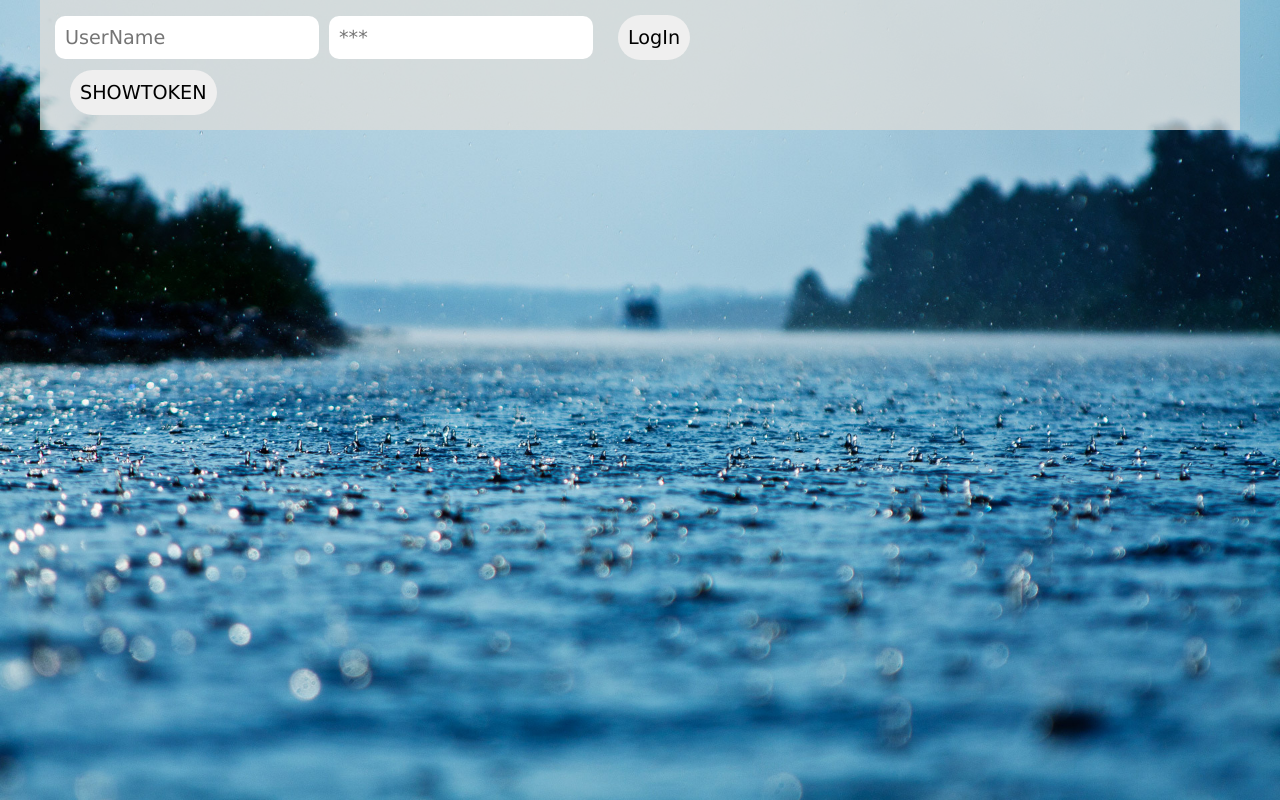
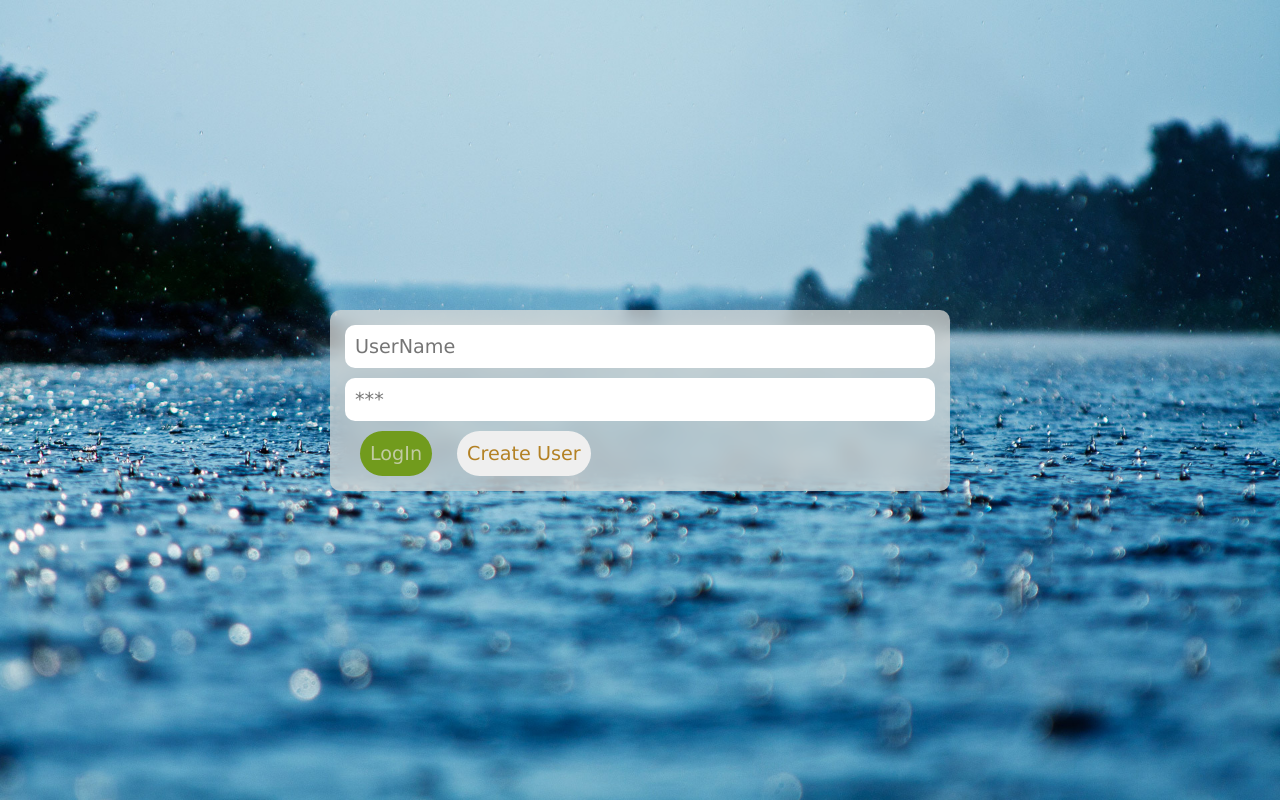
Before and after one commit to mcbauman/GenericData, a Vue app in the folder frontend/: page /settings in a window 1280 px wide. Built offline with nearby package versions, Linux system fonts and the light colour scheme; the HTML template or start-up script is replaced by a standard one.

Commit message:
CreateUser

```diff
--- a/frontend/src/App.vue
+++ b/frontend/src/App.vue
@@ -4,29 +4,33 @@ import {userStore} from "./stores/userSettings"
 import StartPage from "./StartPage.vue"
 
 const loginData=ref({})
+const createData=ref({role:"user"})
+const logCreate=ref(true)
 const user=userStore()
-
-function loginFunction(){
-  console.log("LogInData", loginData.value);
-  user.login(loginData.value)
-  console.log("TOKEN",user.token);
-}
-
-function printToken(){
-  console.log(user.token);
-}
 </script>
 
 <template>
   <StartPage v-if="user.token"/>
-  <main v-else>
-    <section>
+  <main v-else class="logBody">
+    <section v-if="logCreate" class="logWindow">
       <form>
         <input type="text" v-model="loginData.name" placeholder="UserName">
         <input type="password" v-model="loginData.password" placeholder="***">
-        <button type="submit" @click.prevent="loginFunction">LogIn</button>
+        <div>
+          <button type="submit" @click.prevent="user.login(loginData)" class="callToAction">LogIn</button>
+          <button class="warning" @click="logCreate=false">Create User</button>
+        </div>
       </form>
-      <button @click="printToken">SHOWTOKEN</button>
+    </section>
+    <section v-else class="logWindow">
+      <form>
+        <input type="text" v-model="createData.name" placeholder="UserName">
+        <input type="password" v-model="createData.password" placeholder="***">
+        <div>
+          <button type="submit" @click.prevent="user.create(createData)" class="callToAction">Create User</button>
+          <button class="warning" @click="logCreate=true">log in</button>
+        </div>
+      </form>
     </section>
   </main>
 </template>
@@ -157,4 +161,25 @@ function printToken(){
   .entryWrapper, button, a{
     transition: 0.5s;
   }
+
+  .logBody{
+    height: 100vh;
+    display: flex;
+    justify-content: center;
+    align-items: center;
+  }
+
+  .logWindow{
+    width: 50%;
+    -webkit-backdrop-filter: blur(10px);
+    backdrop-filter: blur(10px);
+    display: flex;
+    flex-direction: column;
+    border-radius: 10px;
+  }
+
+  .logWindow > form{
+    display: flex;
+    flex-direction: column;
+  }
 </style>
--- a/frontend/src/stores/keyResonse.js
+++ b/frontend/src/stores/keyResonse.js
@@ -8,26 +8,15 @@ export const useKeyResponseStore = defineStore("keyResponse", () => {
   const user=userStore()
   const Keys = ref([])
 
-  // function requestKeyes() {
-  //   console.log("user.token", user.token);
-  //   const options = {
-  //     method: 'GET',
-  //     headers: {
-  //       'Content-Type': 'application/json',
-  //       'Authorization': 'Bearer eyJhbGciOiJIUzI1NiIsInR5cCI6IkpXVCJ9.eyJ1aWQiOiI2NDQyNzczMDViMjAxMTZjZDkwY2QyYjYiLCJpYXQiOjE2ODI0MDA3NzUsImV4cCI6MTY4MjQ4NzE3NX0.PI6TVDae-D5fQ3lj0cBb2pY6rjc3VhLcQShSoyWX6WI'
-  //     },
-  //   };
-  //   fetch("http://localhost:9000/requestKeys",options)
-  //     .then((response) => response.json())
-  //     .then((data) => {
-  //       Keys.value = data;
-  //     });
-  // }
-
   function requestKeyes() {
     const headers={authorization:user.token}
     JSON.stringify(headers)
-    fetch("http://localhost:9000/requestKeys",{headers})
+    fetch("http://localhost:9000/requestKeys",{
+      headers:{
+        "content-Type": "application/json",
+        "authorization":user.token
+      }
+    })
       .then((response) => response.json())
       .then((data) => {
         Keys.value = data;
--- a/frontend/src/stores/userSettings.js
+++ b/frontend/src/stores/userSettings.js
@@ -2,36 +2,48 @@ import { computed, ref } from "vue";
 import { defineStore } from "pinia";
 
 export const userStore = defineStore("userStore", () => {
-    const user=ref({})
-    const maincolor=ref('#e2dfdbB3')
-    const maincontrast=ref('#002868B3')
+  const user = ref({});
+  const maincolor = ref("#e2dfdbB3");
+  const maincontrast = ref("#002868B3");
   const tokenFromLS = localStorage.getItem("token");
   const tokenDefault = tokenFromLS ? tokenFromLS : null;
-    const token=ref(tokenDefault)
+  const token = ref(tokenDefault);
 
-    function resetColors(){
-        maincolor.value='#e2dfdbB3'
-        maincontrast.value='#002868B3'
+  function resetColors() {
+    maincolor.value = "#e2dfdbB3";
+    maincontrast.value = "#002868B3";
   }
 
   function login(user) {
-    console.log("NEW KEYS IN StoreNewKey",user);
+    console.log("NEW KEYS IN StoreNewKey", user);
     fetch("http://localhost:9000/login", {
       method: "POST",
       headers: { "content-Type": "application/json" },
       body: JSON.stringify(user),
     })
       .then((response) => response.json())
-    .then((data) =>  {
-      console.log("DATA",data);
-      token.value=data
+      .then((data) => {
+        console.log("DATA", data);
+        token.value = data;
         localStorage.setItem("token", data);
       });
   }
 
-    function storeColors(){
-
+  function create(user){
+    fetch("http://localhost:9000/createUser", {
+      method: "POST",
+      headers: { "content-Type": "application/json" },
+      body: JSON.stringify(user),
+    })
+      .then(() => console.log("userCreated"))
   }
 
-    return { user, maincolor, maincontrast, login, resetColors, token };
+  function logout() {
+    token.value = null;
+    localStorage.removeItem("token");
+  }
+
+  function storeColors() {}
+
+  return { user, maincolor, maincontrast, login, resetColors, token, logout, create };
 });
--- a/frontend/src/views/SettingsView.vue
+++ b/frontend/src/views/SettingsView.vue
@@ -1,15 +1,15 @@
 <script setup>
-import {userStore} from "../stores/userSettings"
+import { userStore } from "../stores/userSettings";
 
-const colors=userStore()
+const user = userStore();
 
-function LogTheCurrentColors(){
-    console.log("NewColorStrore",colors.maincolor);
-    console.log("contrast from new Store", colors.maincontrast);
+function LogTheCurrentColors() {
+  console.log("NewColorStrore", user.maincolor);
+  console.log("contrast from new Store", user.maincontrast);
 }
 
-function resetColors(){
-    colors.resetColors()
+function resetColors() {
+  user.resetColors();
 }
 </script>
 
@@ -18,17 +18,19 @@ function resetColors(){
     <form>
       <div>
         <span>ContrastColor</span>
-                <input type="color" v-model="colors.maincontrast">
+        <input type="color" v-model="user.maincontrast" />
       </div>
       <div>
         <span>MainColor</span>
-                <input type="color" v-model="colors.maincolor">
+        <input type="color" v-model="user.maincolor" />
       </div>
     </form>
-    <button @click="resetColors" class="danger" >Reset Colors</button>
-    <button @click="LogTheCurrentColors" class="callToAction">log Colors</button>
+    <button @click="resetColors" class="danger">Reset Colors</button>
+    <button @click="LogTheCurrentColors" class="callToAction">
+      log Colors
+    </button>
+    <button @click="user.logout" class="danger">Logout</button>
   </section>
 </template>
 
-<style scoped>
-</style>
+<style scoped></style>
```
Lines whose indentation alone changed are shown as unchanged.
